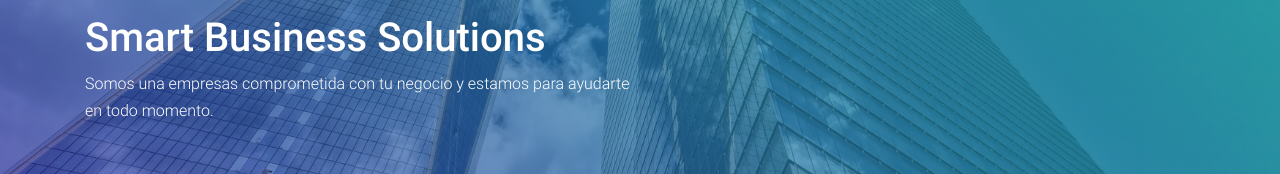
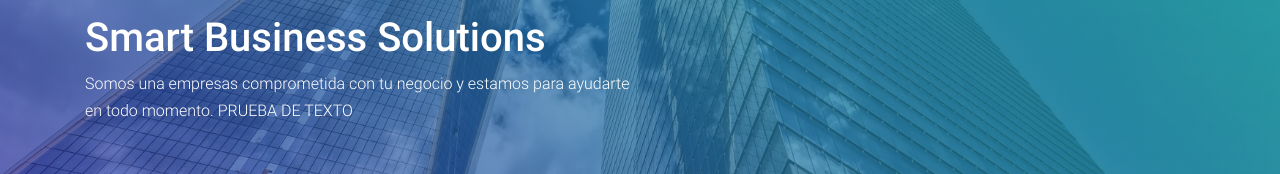
Before and after one commit to Mondtec/Mondtec.github.io, a plain HTML site: page index.html in a window 1280 px wide. Shown: the part 339-513 px from the top of the page. Drawn offline with Linux system fonts and the light colour scheme.

Commit message:
texto de prueba

```diff
--- a/index.html
+++ b/index.html
@@ -39,6 +39,7 @@
                     <h1 class="h1-responsive font-bold mt-sm-5">Smart Business Solutions</h1>
                     <div class="h6">
                       Somos una empresas comprometida con tu negocio y estamos para ayudarte en todo momento.
+                      PRUEBA DE TEXTO
                     </div>
                   </div><br>
                   <!--<div class="wow fadeInLeft" data-wow-delay="0.3s"><a class="btn btn-white dark-grey-text font-bold ml-0" href="https://www.youtube.com/watch?v=60ItHLz5WEA" target="_blank"><i class="fa fa-play mr-1"></i> View Demo</a><a class="btn btn-outline-white" href="#">Learn more</a></div>-->
```
